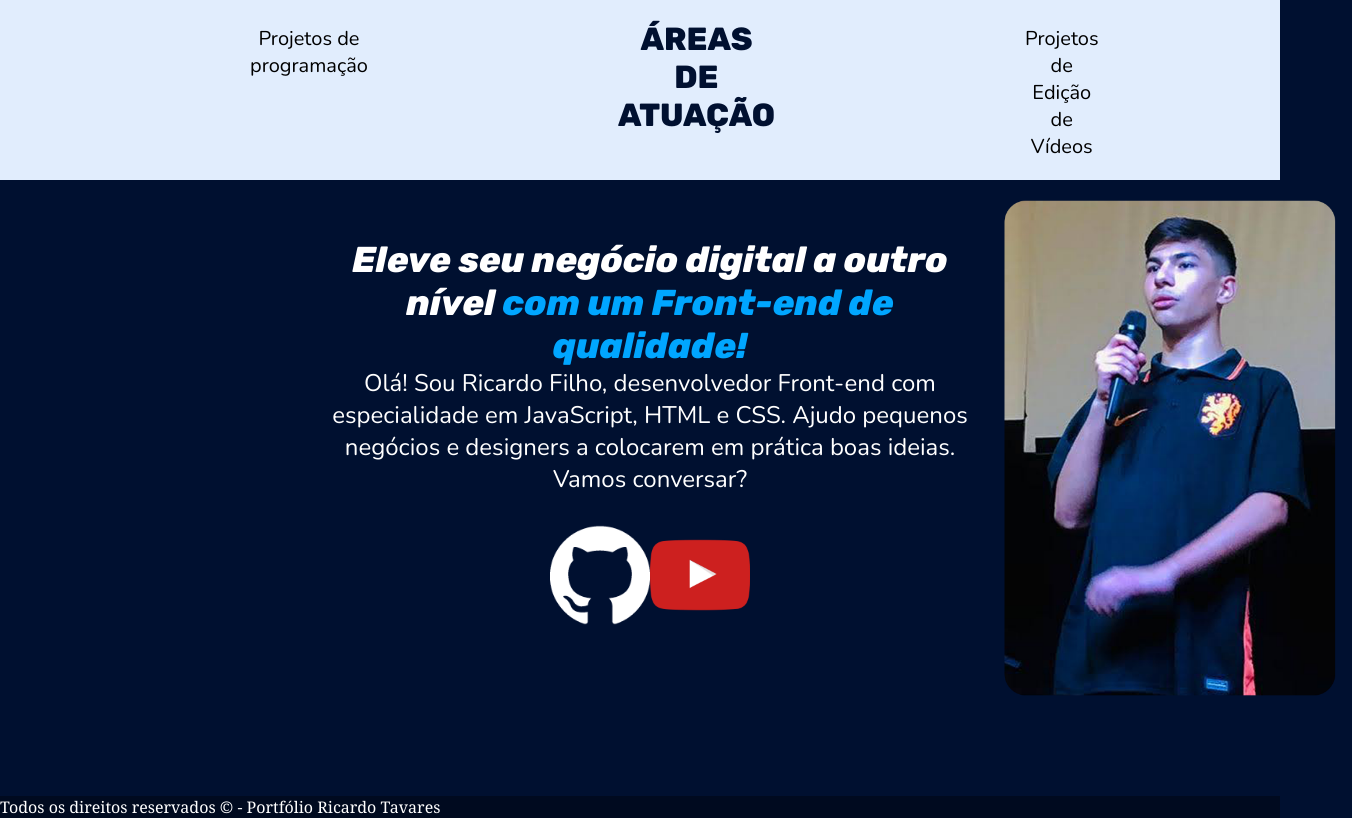
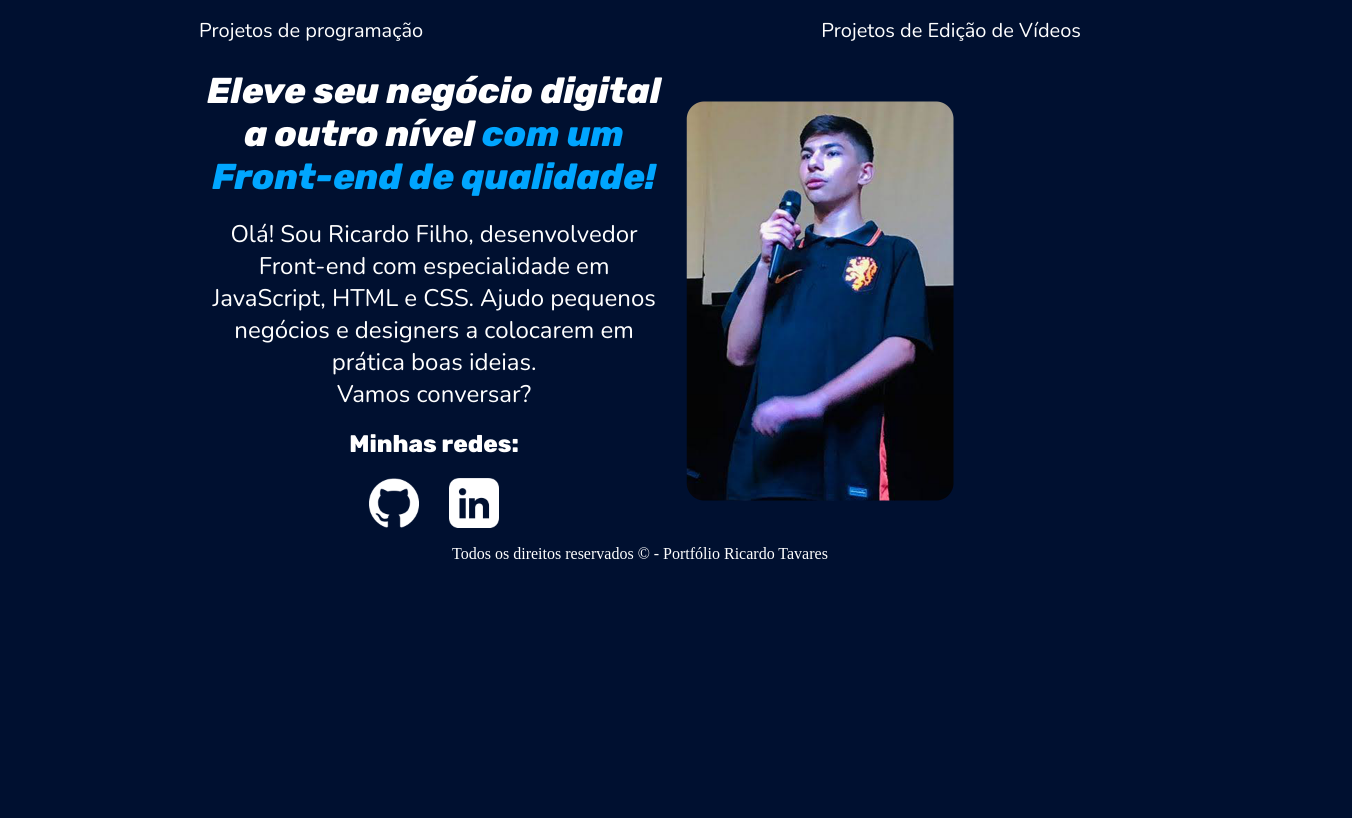
Before and after one commit to rtof06/Portfolio, a plain HTML site: page index.html in a window 1280 px wide. Shown: the whole page, 1352 px wide, since content can reach past the window. Drawn offline with nearby package versions, Linux system fonts and the light colour scheme.

Commit message:
imagens remoduladas

```diff
--- a/css/style.css
+++ b/css/style.css
@@ -3,59 +3,50 @@
 * {
    margin: 0;
    padding: 0;
+   box-sizing: border-box;
 }
 
 body {
    height: 100vh;
-   box-sizing: border-box;
    text-align: center;
    background-color:#001030;
    color: white;
-   font-family: "Rubik", sans-serif;
 }
 
 .cabecalho {
-   background-color: #e1edfd;
-   padding: 20px 0;
    display: flex;
-   justify-content: space-between;
-}
-
-.h1-areas-atuacao {
-   color: #001030;
-   font-weight: 300;
-   font-family: "Rubik", sans-serif;
+   justify-content: space-around;
+   align-items: center;
+   padding: 1% 0;
 }
 
 .cabecalho__links {
-   color: black;
+   color: white;
    text-align: center;
    font-family: "Nunito", sans-serif;
    font-size: 20px;
    text-decoration: none;
-   padding-top: 5px;
-   margin: 0 250px;
+   padding-top: 0.3%;
 }
 
-.main-apresentacao {
+#main-apresentacao {
    display: flex;
    align-items: center;
    flex-direction: row;
    justify-content: space-between;
-   margin: 20px;
+   margin: 1%;
 }
 
 .main-apresentacao__conteudo {
-   margin-left: 300px;
-   width: 700px;
-}
-
-.main-apresentacao__conteudo img{
-   width: 100px;
-   justify-content: space-between;
+   display: flex;
+   flex-direction: column;
+   gap: 20px;
+   margin-left: 15%;
+   width: 40%;
 }
 
 .h1-apresentacao__titulo {
+   font-family: "Rubik", sans-serif;
    font-weight: 800;
    font-style: italic;
    font-size: 36px;
@@ -70,31 +61,35 @@ body {
    color: #00A6FF;
 }
 
+.subtitulo-redes__texto {
+   font-family: "Rubik", sans-serif;
+}
+
 .redes-sociais {
    display: flex;
-   justify-content: space-between;
-   padding: 30px 230px;
+   justify-content: center;
+   gap: 30px;
+}
+
+.redes-sociais__links {
+   width: 10%;
+   min-width: 50px;
+}
+
+.redes-sociais__imagem {
+   width: 100%;
+   min-width: 50px;
 }
 
 .foto-ricardo {
    margin-right: 300px;
-   width: 30%;
+   width: 25%;
+   min-width: 300px;
 }
 
-footer {
-   margin-top: 80px;
-   position: absolute;
+#footer {
    display: flex;
-   text-align: end;
-   width: 100%;
+   justify-content: left;
    background-color: #000A1F;
    font-family: Georgia, 'Times New Roman', Times, serif;
 }
-
-@media screen  and (max-widith: 768px) {
-   .body {
-      width: 100%;
-      justify-content: space-around;
-      flex-direction: row;
-   }
-}
--- a/index.html
+++ b/index.html
@@ -9,27 +9,29 @@
 </head>
 
 <body>
-   <header>
+   <header id="cabecalho">
       <div class="cabecalho">
          <a class="cabecalho__links" href="/paginas/programacao.html">Projetos de programação</a>
-         <h1 class="h1-areas-atuacao">ÁREAS DE ATUAÇÃO</h1>
          <a class="cabecalho__links" href="/paginas/edicoes.html">Projetos de Edição de Vídeos</a>
       </div>
    </header>
-   <main class="main-apresentacao">
+   <main id="main-apresentacao">
       <section class="main-apresentacao__conteudo">
          <h1 class="h1-apresentacao__titulo">Eleve seu negócio digital a outro nível <strong class="destaque-titulo">com um Front-end de
             qualidade!</strong></h1>
          <p class="p-apresentacao">Olá! Sou Ricardo Filho, desenvolvedor Front-end com especialidade em JavaScript, HTML e
             CSS. Ajudo pequenos negócios e designers a colocarem em prática boas ideias.<br>Vamos conversar?</p>
+         <div class="subtitulo-redes">
+            <h2 class="subtitulo-redes__texto">Minhas redes:</h2>
+         </div>
          <div class="redes-sociais">
-            <a class="redes-socias__link" href="https://github.com/rtof06"><img src="./img/github.png" alt="Imagem do GitHub"></a>
-            <a class="redes-socias__link" href="https://youtube.com/@PITICOBR"><img src="./img/youtube.png" alt="Imagem do Youtube"></a>
+            <a class="redes-sociais__links" href="https://github.com/rtof06"><img class="redes-sociais__imagem" src="./img/githubcerto.png" alt="Imagem do GitHub"></a>
+            <a class="redes-sociais__links" href="https://linkedin.com/in/ricardotavaresfilho"><img class="redes-sociais__imagem" src="./img/linkedin.png" alt="Imagem do LinkedIn"></a>
          </div>
       </section>
       <img class="foto-ricardo" src="./img/ricardinho.png" alt="Foto do Ricardo Tavares">
    </main>
-   <footer>
+   <footer id="rodape">
       <p class="direitos">Todos os direitos reservados &copy; - Portfólio Ricardo Tavares</p>
    </footer>
 </body>
```
Also changed, not shown: paginas/edicoes.html (+12 -0 lines), paginas/programacao.html (+12 -0 lines), img/githubcerto.png (added), img/linkedin.png (added), img/png-clipart-github-pages-logo-repository-fork-github-mammal-cat-like-mammal.png (deleted).
